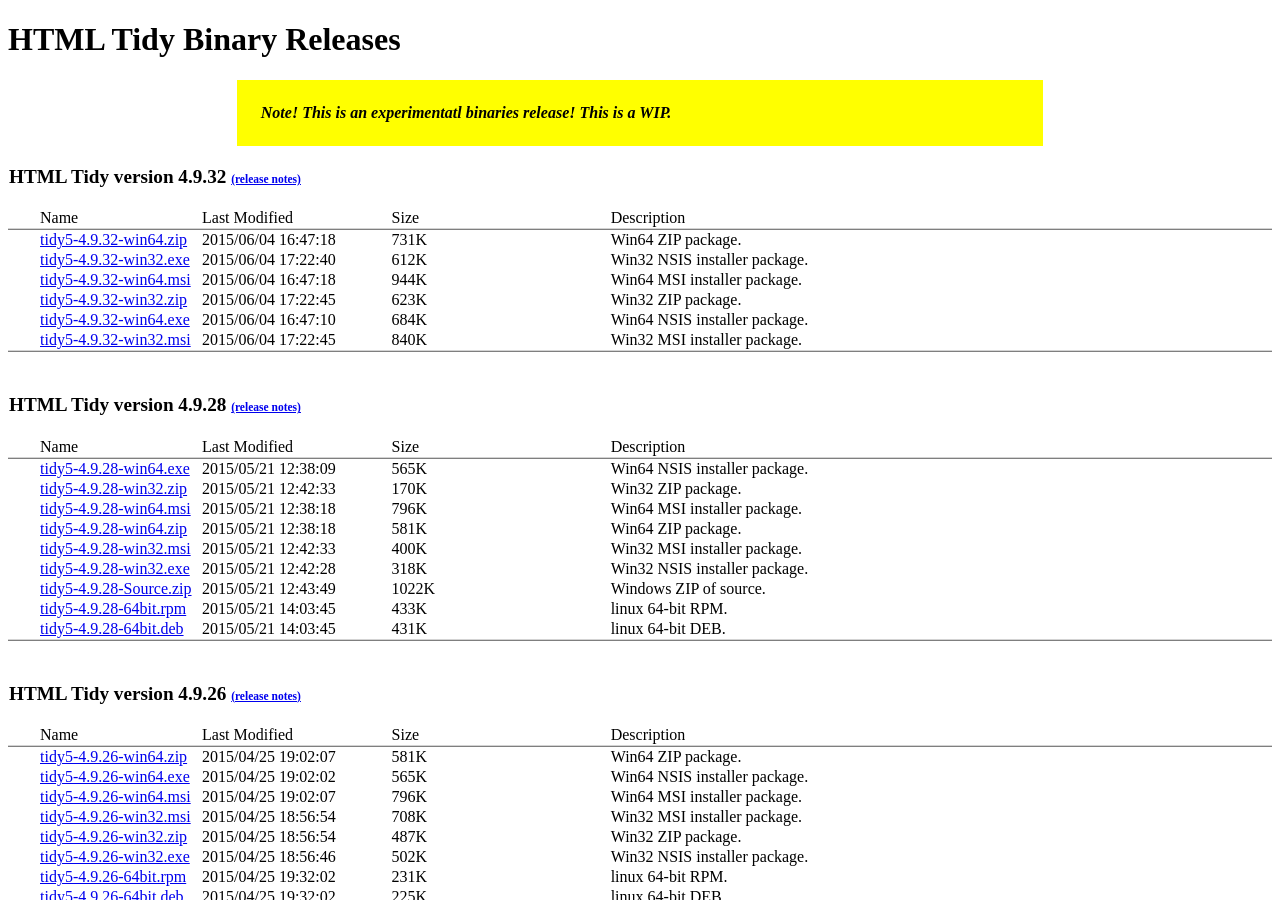
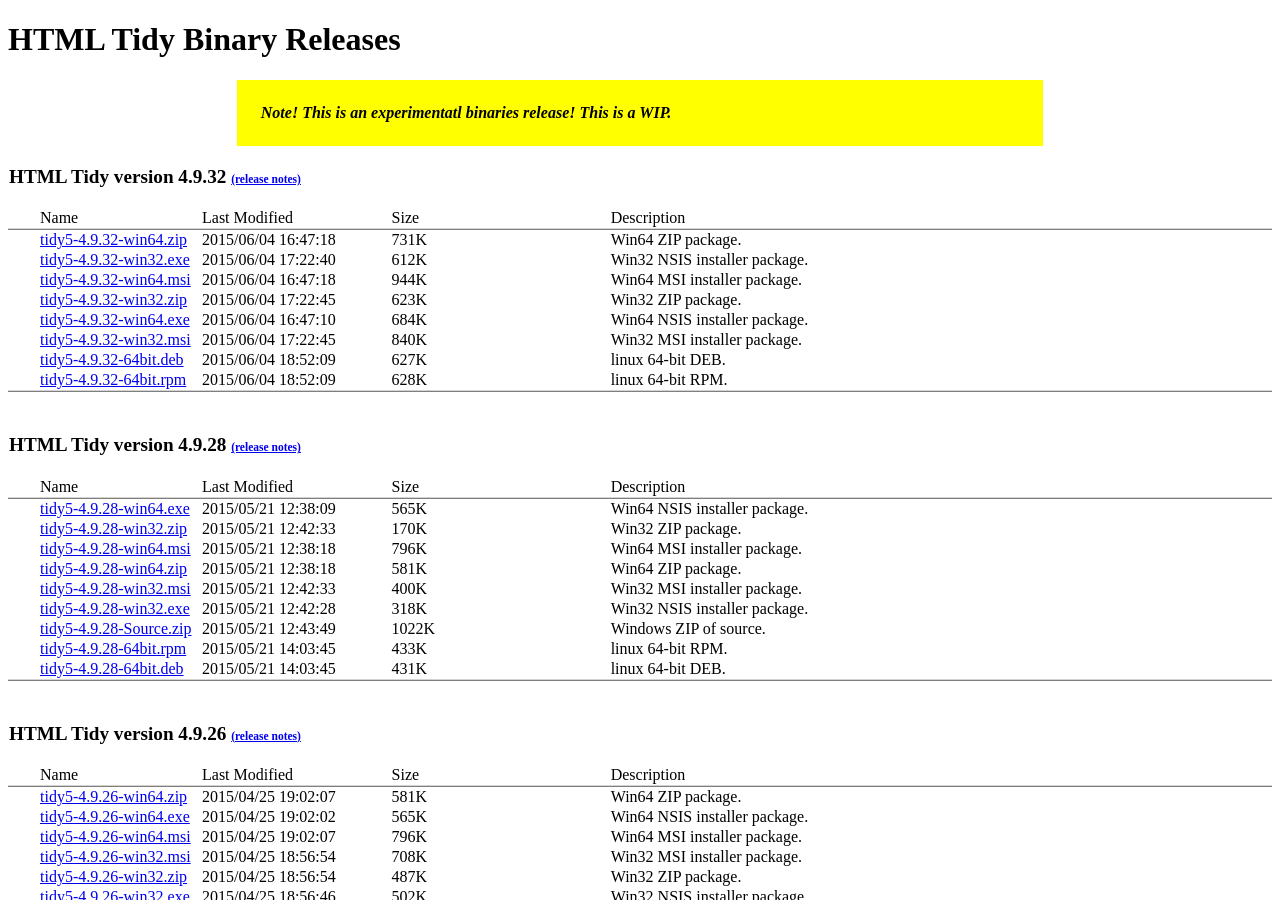
Before and after one commit to htacg/html-tidy.org.binaries, a Jekyll site: the page built from index.html, in a window 1280 px wide and 900 px high. Built offline with Jekyll 4.4.1, drawn with Linux system fonts in a browser that asks for light colours.

Commit message:
add linux 64-bit binaries

```diff
--- a/_data/tidy.yml
+++ b/_data/tidy.yml
@@ -31,6 +31,16 @@
       filesize: 840K
       modified: 2015/06/04 17:22:45
       describe: Win32 MSI installer package.
+
+    - filename: tidy5-4.9.32-64bit.deb
+      filesize: 627K
+      modified: 2015/06/04 18:52:09
+      describe: linux 64-bit DEB.
+
+    - filename: tidy5-4.9.32-64bit.rpm
+      filesize: 628K
+      modified: 2015/06/04 18:52:09
+      describe: linux 64-bit RPM.
 
 - path: tidy-4.9.28
   heading: HTML Tidy version 4.9.28
```
